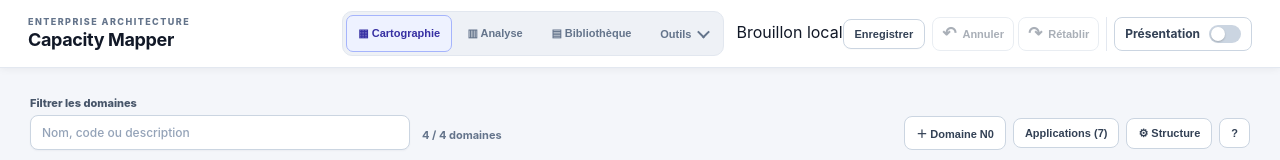
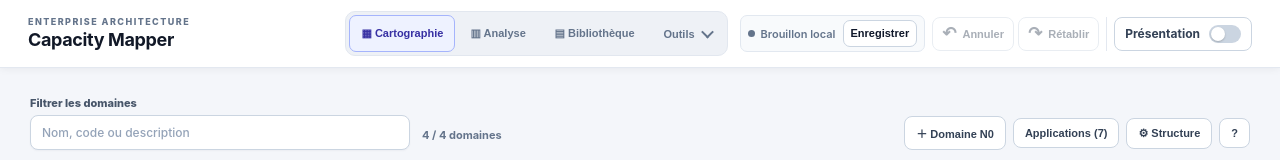
Before and after one commit to Sims07/enterprise-capacity-mapper, a React (Vite) app: page / in a window 1280 px wide. Shown: the top 160 px of the page. Built offline with nearby package versions, Linux system fonts and the light colour scheme.

Commit message:
style(save): show local draft, success and retry using design tokens

```diff
--- a/src/styles/compact-ui.css
+++ b/src/styles/compact-ui.css
@@ -558,3 +558,60 @@
   cursor: pointer;
 }
 .domain-actions .domain-add-capability:hover { background: rgba(255,255,255,.28); }
+
+
+/* Sauvegarde : retour discret, accessible et cohérent avec les tokens clair/sombre. */
+.autosave-control {
+  display: inline-flex;
+  align-items: center;
+  gap: 7px;
+  min-width: 0;
+  padding: 4px 7px;
+  border: 1px solid var(--color-border);
+  border-radius: var(--radius-control);
+  background: var(--color-surface-muted);
+}
+.autosave-status {
+  display: inline-flex;
+  align-items: center;
+  gap: 6px;
+  color: var(--color-text-muted);
+  font-size: 11px;
+  font-weight: 600;
+  white-space: nowrap;
+}
+.autosave-indicator {
+  flex: 0 0 7px;
+  width: 7px;
+  height: 7px;
+  border-radius: 50%;
+  background: var(--color-text-muted);
+}
+.autosave-control--saving .autosave-indicator { background: var(--color-accent); }
+.autosave-control--saved .autosave-indicator { background: var(--color-success); }
+.autosave-control--error { border-color: var(--color-danger); }
+.autosave-control--error .autosave-status { color: var(--color-danger); }
+.autosave-control--error .autosave-indicator { background: var(--color-danger); }
+.toolbar-actions .autosave-action {
+  padding: 4px 7px;
+  min-height: 27px;
+  border: 1px solid var(--color-border-strong);
+  border-radius: var(--radius-control);
+  background: var(--color-surface);
+  color: var(--color-text);
+  font-size: 11px;
+  line-height: 1.2;
+  box-shadow: none;
+}
+.toolbar-actions .autosave-action:hover {
+  background: var(--color-surface-hover);
+  border-color: var(--color-accent-border);
+}
+.toolbar-actions .autosave-action:focus-visible {
+  outline: var(--focus-ring-width) solid var(--color-focus);
+  outline-offset: var(--focus-ring-offset);
+}
+@media (max-width: 720px) {
+  .autosave-control { flex-wrap: wrap; max-width: 100%; }
+  .autosave-status { white-space: normal; }
+}
```
